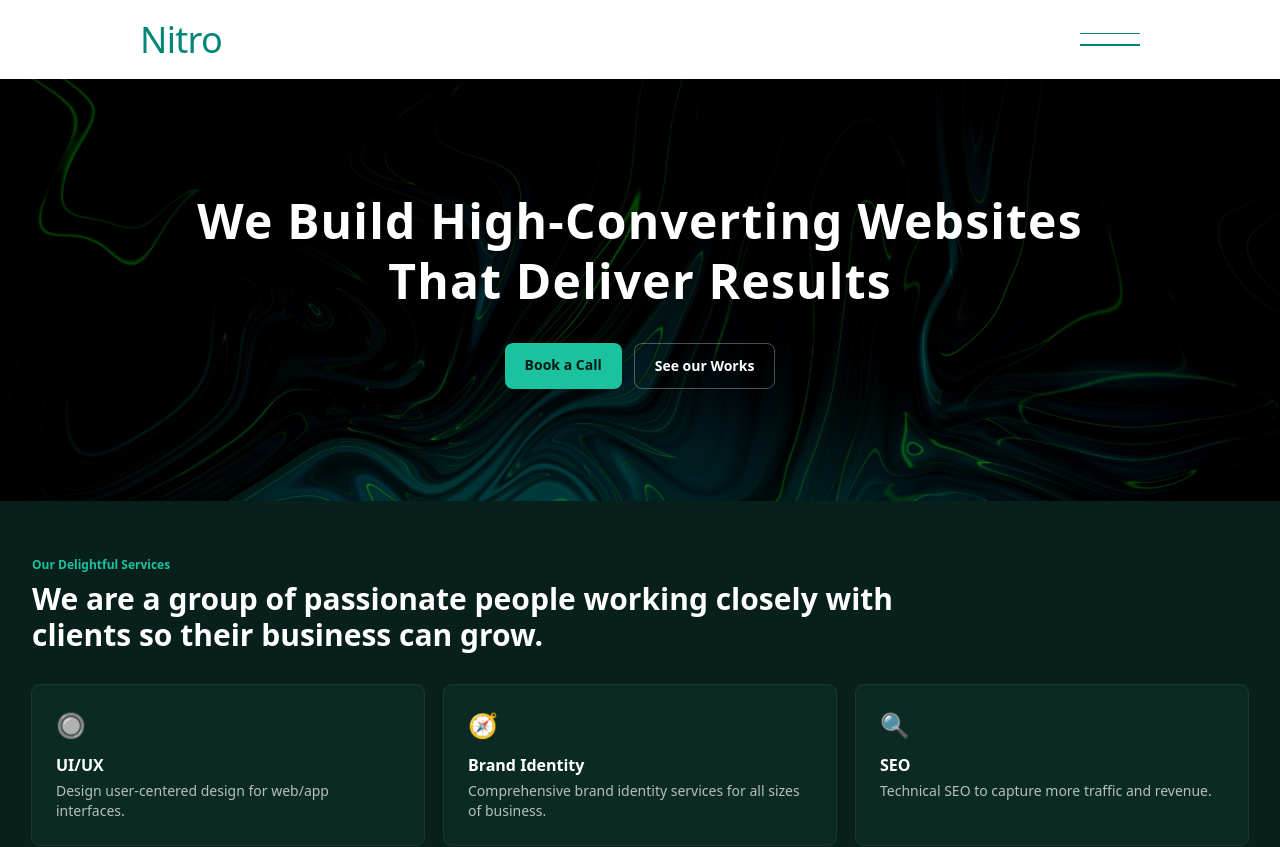
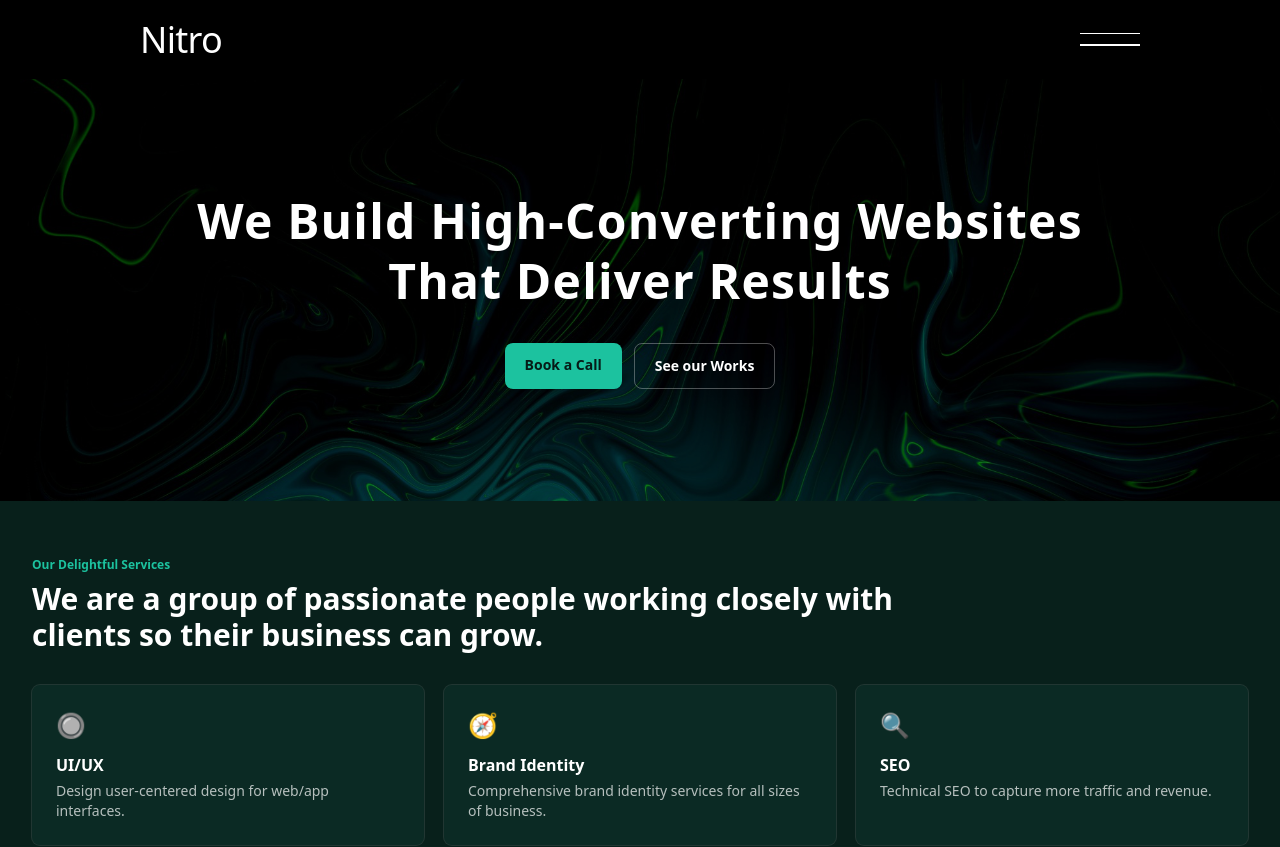
Before and after one commit to K-Siim/Nitro, a Vue app: page / in a window 1280 px wide. Shown: the top 847 px of the page. Built offline with nearby package versions, Linux system fonts and the light colour scheme.

Commit message:
Header and index.js fixes

```diff
--- a/src/components/Header.vue
+++ b/src/components/Header.vue
@@ -1,16 +1,33 @@
 <script setup>
-import { ref } from "vue"
+import { ref, computed } from "vue";
+import { useRoute } from "vue-router";
 
-const isOpen = ref(false)
+const route = useRoute();
+const isOpen = ref(false);
+
 const toggleMenu = () => {
-  isOpen.value = !isOpen.value
-}
+  isOpen.value = !isOpen.value;
+};
+
+const isHomePage = computed(() => route.path === "/");
 </script>
 
 <template>
-  <header class="w-full flex justify-between items-center xl:pr-[140px] md:pr-[80px] sm:pr-[32px] pr-[20px] xl:pl-[140px] md:pl-[80px] sm:pl-[32px] pl-[20px] py-4 bg-white">
+  <header
+    :class="[
+      'w-full flex justify-between items-center xl:pr-[140px] md:pr-[80px] sm:pr-[32px] pr-[20px] xl:pl-[140px] md:pl-[80px] sm:pl-[32px] pl-[20px] py-4',
+      isHomePage ? 'bg-black' : 'bg-white',
+    ]"
+  >
     <div class="text-lg flex items-center gap-6">
-        <h2 class="text-[#008576] font-outfit font-normal text-[36px] leading-[47px] tracking-[-0.02em]">Nitro</h2>
+      <h2
+        :class="[
+          'font-outfit font-normal text-[36px] leading-[47px] tracking-[-0.02em]',
+          isHomePage ? 'text-white' : 'text-[#008576]',
+        ]"
+      >
+        Nitro
+      </h2>
     </div>
 
     <div class="relative">
@@ -18,32 +35,64 @@ const toggleMenu = () => {
         @click="toggleMenu"
         class="flex flex-col justify-center items-center w-[60px] h-[29.33px] gap-[10px] opacity-100"
       >
-        <span class="block bg-[#008576] w-[60px] h-[1.67px]"></span>
-        <span class="block bg-[#008576] w-[60px] h-[1.67px]"></span>
+        <span
+          :class="[
+            'block w-[60px] h-[1.67px]',
+            isHomePage ? 'bg-white' : 'bg-[#008576]',
+          ]"
+        ></span>
+        <span
+          :class="[
+            'block w-[60px] h-[1.67px]',
+            isHomePage ? 'bg-white' : 'bg-[#008576]',
+          ]"
+        ></span>
       </button>
 
       <div
         v-if="isOpen"
-        class="absolute right-0 mt-6 w-44 bg-white shadow-lg z-50">
-        <router-link to="/" class="block px-4 py-2 text-gray-700 hover:bg-gray-100">
+        class="absolute right-0 mt-6 w-44 bg-white shadow-lg z-50"
+      >
+        <router-link
+          to="/"
+          class="block px-4 py-2 text-gray-700 hover:bg-gray-100"
+        >
           Home
         </router-link>
-        <router-link to="/Service" class="block px-4 py-2 text-gray-700 hover:bg-gray-100">
+        <router-link
+          to="/Service"
+          class="block px-4 py-2 text-gray-700 hover:bg-gray-100"
+        >
           Service
         </router-link>
-        <router-link to="/Work" class="block px-4 py-2 text-gray-700 hover:bg-gray-100">
+        <router-link
+          to="/Work"
+          class="block px-4 py-2 text-gray-700 hover:bg-gray-100"
+        >
           Work Page
         </router-link>
-        <router-link to="/AboutUs" class="block px-4 py-2 text-gray-700 hover:bg-gray-100">
+        <router-link
+          to="/AboutUs"
+          class="block px-4 py-2 text-gray-700 hover:bg-gray-100"
+        >
           About us
         </router-link>
-        <router-link to="/Blog" class="block px-4 py-2 text-gray-700 hover:bg-gray-100">
+        <router-link
+          to="/Blog"
+          class="block px-4 py-2 text-gray-700 hover:bg-gray-100"
+        >
           Blog
         </router-link>
-        <router-link to="/PrivacyPolicy" class="block px-4 py-2 text-gray-700 hover:bg-gray-100">
+        <router-link
+          to="/PrivacyPolicy"
+          class="block px-4 py-2 text-gray-700 hover:bg-gray-100"
+        >
           Privacy Policy
         </router-link>
-        <router-link to="/ContactUs" class="block px-4 py-2 text-gray-700 hover:bg-gray-100">
+        <router-link
+          to="/ContactUs"
+          class="block px-4 py-2 text-gray-700 hover:bg-gray-100"
+        >
           Contact Us
         </router-link>
       </div>
--- a/src/router/index.js
+++ b/src/router/index.js
@@ -12,7 +12,7 @@ const routes = [
   { path: "/", component: Home },
   { path: "/blog", component: Blog, name: 'Blog' },
   { path: '/blog/:id', component: BlogPost, name: 'BlogPost' },
-  { path: '/contact-us', component: ContactUs },
+  { path: '/ContactUs', component: ContactUs },
   { path: '/service', component: Service },
   { path: '/work', component: Work },
   { path: '/about-us', component: AboutUs },
```
Lines whose indentation alone changed are shown as unchanged.
